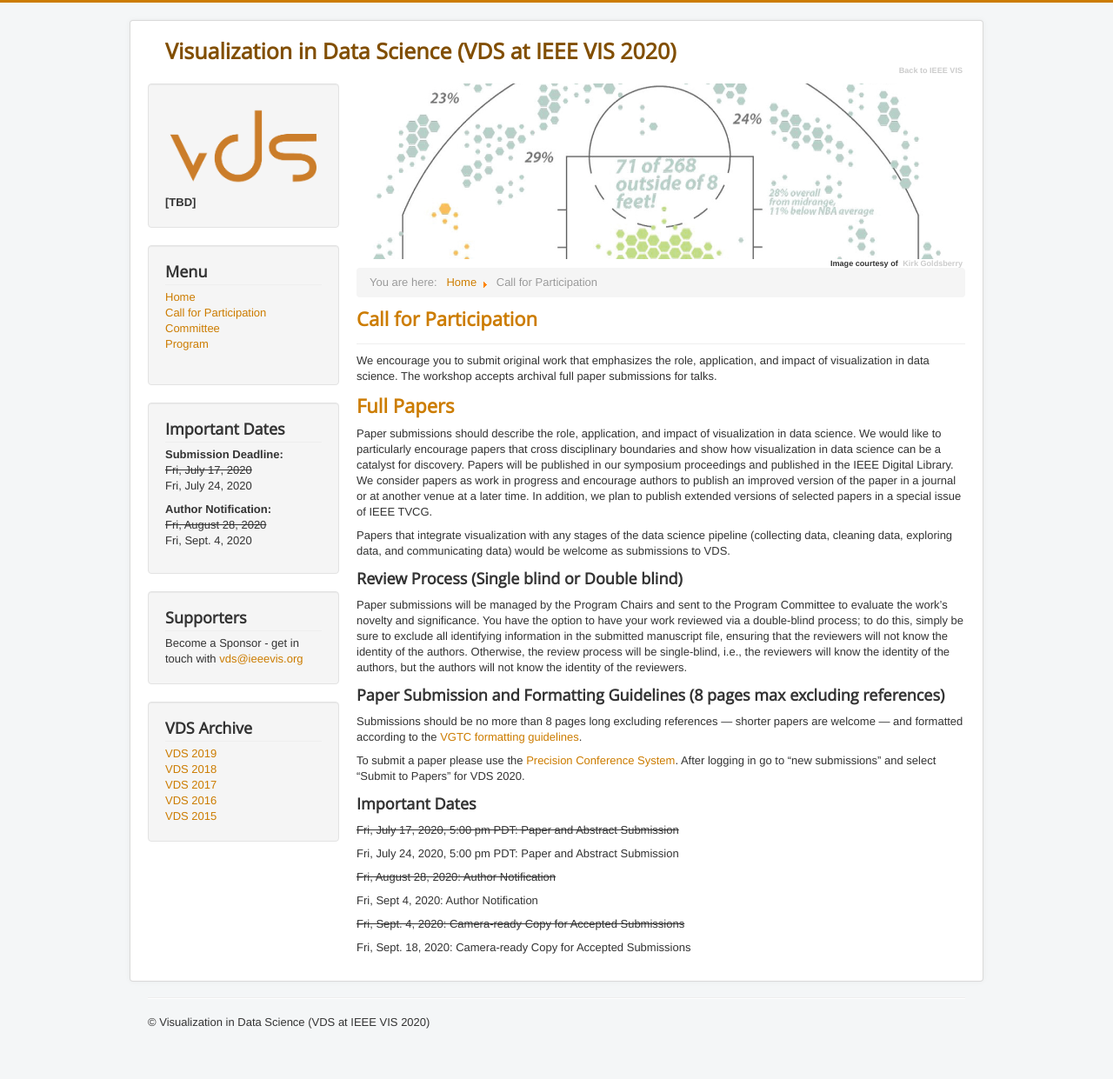
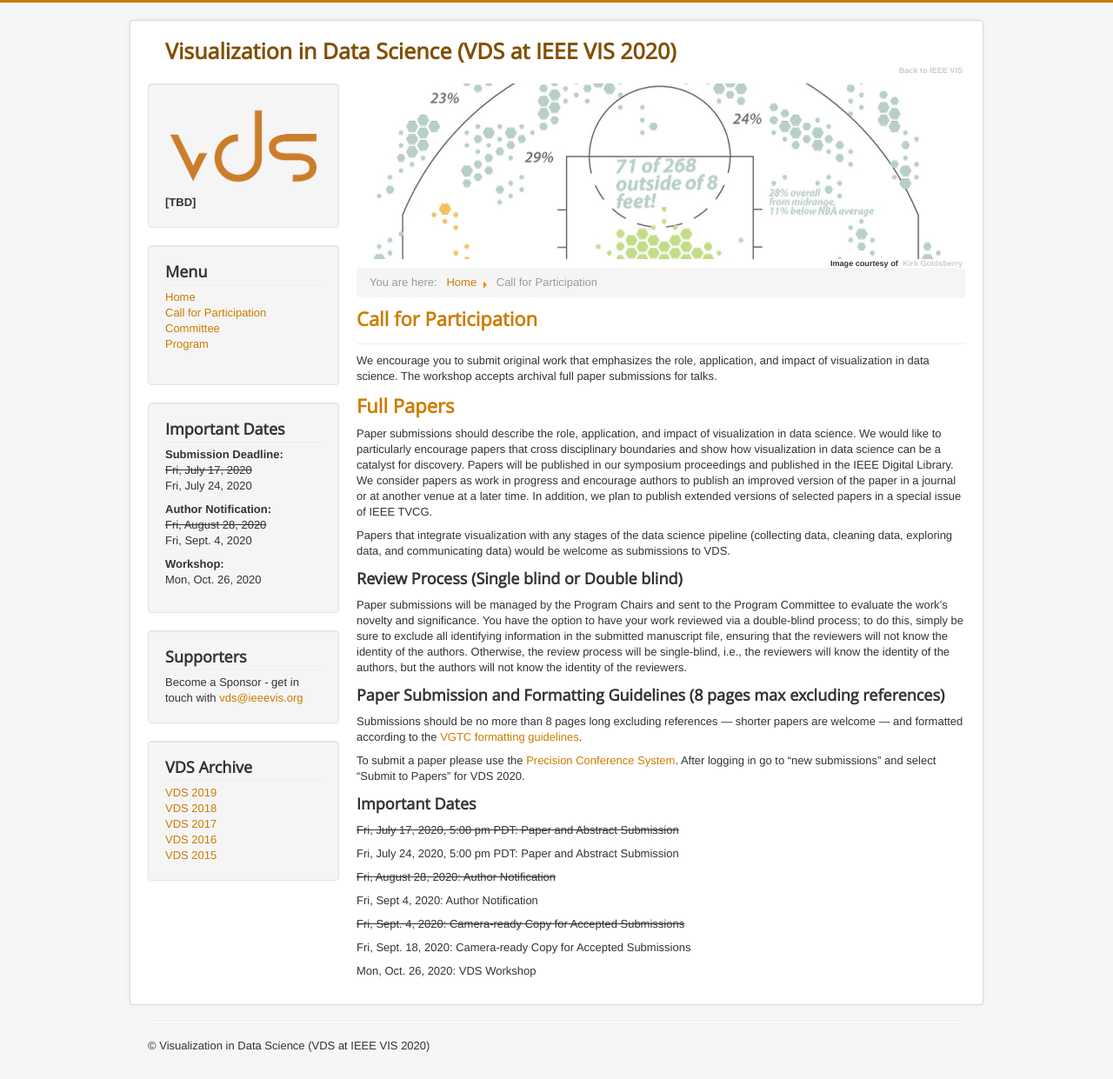
Before and after one commit to visualdatascience/2020, a Jekyll site: the page built from cfp.md, in a window 1280 px wide. Shown: the whole page at 87% size. Built offline with Jekyll 4.4.1, drawn with Linux system fonts in a browser that asks for light colours; before the commit the page ends 1214 px from its top, so only the background shows below that.

Commit message:
update event date

```diff
--- a/_config.yml
+++ b/_config.yml
@@ -9,6 +9,7 @@ conferencedate: "[TBD]"
 
 deadline_submission: "<s>Fri, July 17, 2020</s><br> Fri, July 24, 2020"
 deadline_notification: "<s>Fri, August 28, 2020</s><br> Fri, Sept. 4, 2020"
+event_date: "Mon, Oct. 26, 2020"
 
 # Build settings
 markdown: kramdown
--- a/_includes/header.html
+++ b/_includes/header.html
@@ -32,6 +32,7 @@
                 <div class="custom">
                     <p><strong>Submission Deadline:</strong><br>{{ site.deadline_submission }} </p>
                     <p><strong>Author Notification:</strong><br>{{ site.deadline_notification }} </p>
+                    <p><strong>Workshop:</strong><br>{{ site.event_date }} </p>
                     <!--<p><strong>Camera Ready Submission:</strong><br>{{ site.deadline_camera }} </p>-->
                     <!--<p></p>-->
                     <!--<p><strong>Poster Submission Deadline:</strong><br>{{ site.deadline_poster }} </p>-->
--- a/_layouts/program.html
+++ b/_layouts/program.html
@@ -4,9 +4,11 @@ layout: page
 
 <!-- <p>Comming soon!</p> -->
 
-<!-- <span class="time">Sunday, October 20, 2019</span>
+<!--
 <p>Location: Ballroom A</p>
  -->
+
+<span class="time">Monday, October 26, 2020</span>
 <div class="talk">
      <span class="time">8:00-9:30</span><div class="ttitle">Session 1: Keynote and Three Papers</div>
      {% include invited_talk.html time="8:00-8:45" key="finale" %}
--- a/cfp.md
+++ b/cfp.md
@@ -38,3 +38,5 @@ Fri, Sept 4, 2020: Author Notification
 ~~Fri, Sept. 4, 2020: Camera-ready Copy for Accepted Submissions~~
 
 Fri, Sept. 18, 2020: Camera-ready Copy for Accepted Submissions
+
+Mon, Oct. 26, 2020: VDS Workshop
```
Also changed, not shown: committee.md (+1 -1 lines).
